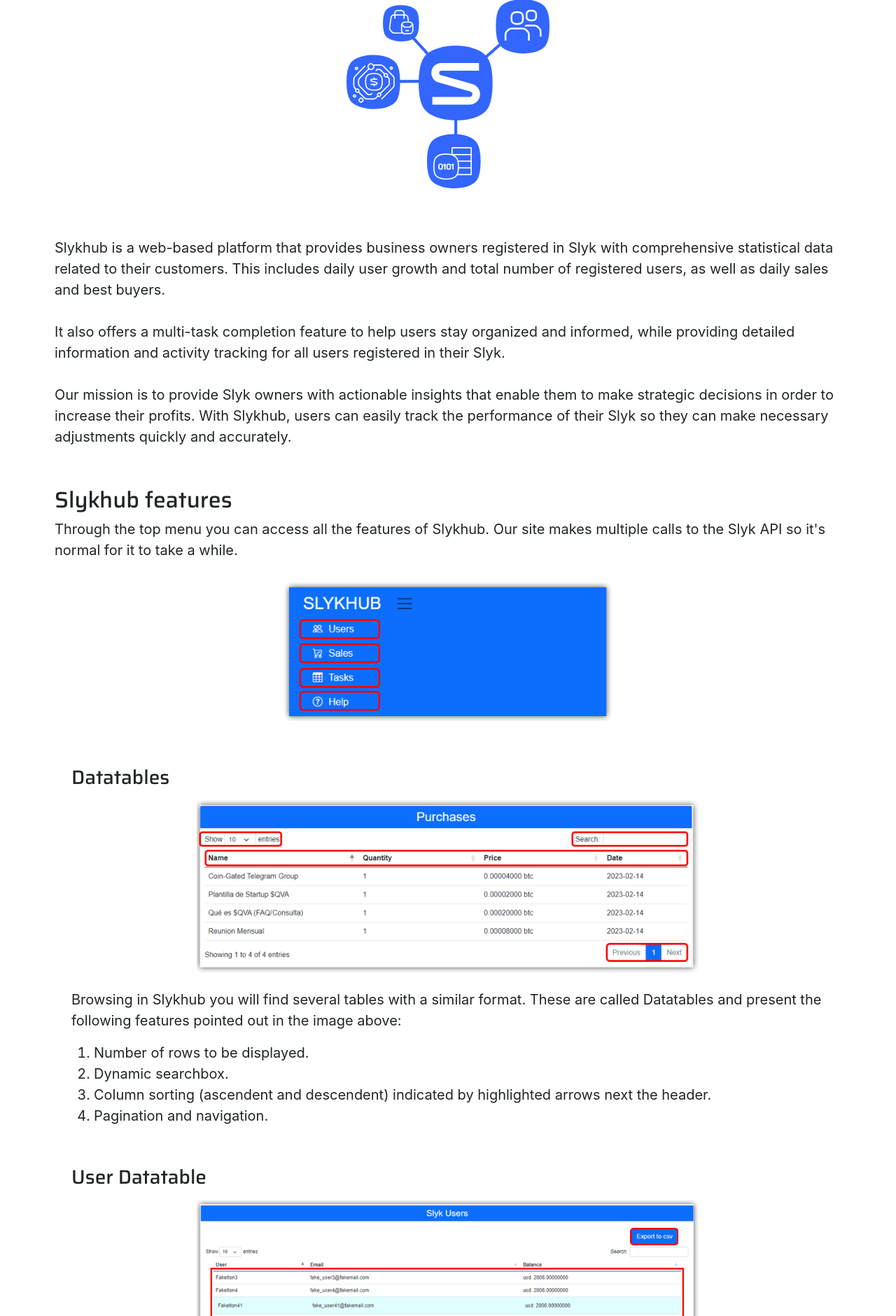
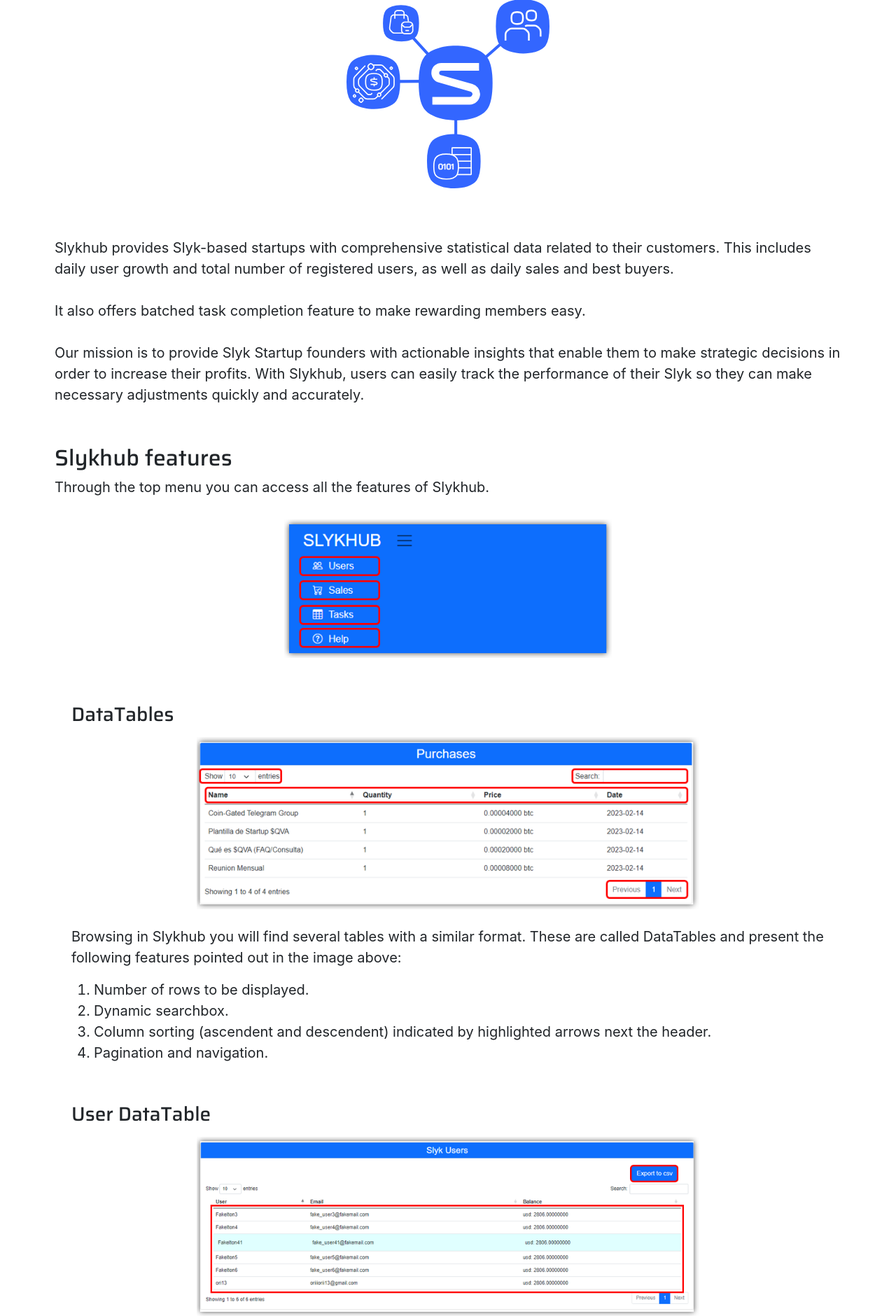
Before and after one commit to abeldarrain/slykhub, a Flask app: page /help/ in a window 1280 px wide. Shown: the part 91-1971 px from the top of the page at 70% size. Run offline with Flask 3, Linux system fonts and the light colour scheme; some libraries are stand-ins or nearby versions.

Commit message:
Update help.html
Some text changes in help.

```diff
--- a/slykhub/templates/help.html
+++ b/slykhub/templates/help.html
@@ -16,20 +16,20 @@
         <div class="img-container text-center">
             <img class="text-center" src="{{url_for('static', filename='img/slykhublogo.svg')}}" alt=""></div>
         </div>
-         <p class="fs-5">Slykhub is a web-based platform that provides business owners registered in Slyk with comprehensive statistical data related to their customers. This includes daily user growth and total number of registered users, as well as daily sales and best buyers.<br><br>
-            It also offers a multi-task completion feature to help users stay organized and informed, while providing detailed information and activity tracking for all users registered in their Slyk.<br><br>
-            Our mission is to provide Slyk owners with actionable insights that enable them to make strategic decisions in order to increase their profits. With Slykhub, users can easily track the performance of their Slyk so they can make necessary adjustments quickly and accurately.</p>
+         <p class="fs-5">Slykhub provides Slyk-based startups with comprehensive statistical data related to their customers. This includes daily user growth and total number of registered users, as well as daily sales and best buyers.<br><br>
+            It also offers batched task completion feature to make rewarding members easy.<br><br>
+            Our mission is to provide Slyk Startup founders with actionable insights that enable them to make strategic decisions in order to increase their profits. With Slykhub, users can easily track the performance of their Slyk so they can make necessary adjustments quickly and accurately.</p>
     </div>
     <div class="container-fluid help-text-wrapper{%if g.user%} container{%endif%}">
           <h2 class="fw-medium">Slykhub features</h1>
-            <p class="fs-5">Through the top menu you can access all the features of Slykhub. Our site makes multiple calls to the Slyk API so it's normal for it to take a while.</p>
+            <p class="fs-5">Through the top menu you can access all the features of Slykhub.</p>
         <div class ="png-container col-md-5 align-items-center text-center"><img class="mb-4 " src="{{url_for('static', filename='img/Slykhub menu example.png')}}" alt=""></div>
     </div>
     <div class="container-fluid help-text-wrapper{%if g.user%} container{%endif%}">
         <div class="container-fluid help-text-wrapper{%if g.user%} container{%endif%}">
-         <h3 class="fw-medium">Datatables</h2>
+         <h3 class="fw-medium">DataTables</h2>
         <div class ="png-container col-md-8 align-items-center text-center"><img class="mb-4 " src="{{url_for('static', filename='img/Slykhub datatable example.png')}}" alt=""></div>
-        <p class="fs-5">Browsing in Slykhub you will find several tables with a similar format. These are called Datatables and present the following features pointed out in the image above:
+        <p class="fs-5">Browsing in Slykhub you will find several tables with a similar format. These are called DataTables and present the following features pointed out in the image above:
         </p><ol class="fs-5">
             <li>Number of rows to be displayed.</li>
             <li>Dynamic searchbox.</li>
@@ -38,23 +38,23 @@
         </ol>
     </div>
         <div class="container-fluid help-text-wrapper{%if g.user%} container{%endif%}">
-             <h3 class="fw-medium"> User Datatable</h2>
+             <h3 class="fw-medium"> User DataTable</h2>
             <div class ="png-container col-md-8 align-items-center text-center"><img class="mb-4 " src="{{url_for('static', filename='img/Slykhub user datatable example.png')}}" alt=""></div>
-            <p class="fs-5">The user datatable is a special datatable whose rows can be accessed to obtain additional information such as bought dproducts, completed tasks and orders purchased.<br>
+            <p class="fs-5">The user DataTable is a special DataTable whose rows can be accessed to obtain additional information such as bought dproducts, completed tasks and orders purchased.<br>
             It also allows the export of all the table data to a csv file.</p>
         </div>
         <div class="container-fluid help-text-wrapper{%if g.user%} container{%endif%}">
-             <h3 class="fw-medium">Task Datatable and task completition</h2>
+             <h3 class="fw-medium">Task DataTable and task completion</h2>
             <div class ="png-container col-md-8 align-items-center text-center"><img class="mb-4 " src="{{url_for('static', filename='img/Slykhub tasks datatable example.png')}}" alt=""></div>
-            <p class="fs-5">The task datatable allows the selection of a task among all enabled tasks in the Slyk as well as multi-selection of users through checkboxes for the completion of the selected task.<br>
-                The "Select All" header will check or uncheck all checkboxes in the current page of the datatable.<br>
+            <p class="fs-5">The task DataTable allows the selection of a task among all enabled tasks in the Slyk as well as multi-selection of users through checkboxes for the completion of the selected task.<br>
+                The "Select All" header will check or uncheck all checkboxes in the current page of the DataTable.<br>
                 When the "Complete Task" button is clicked, the task will be completed for all selected users who have not already completed it. The number of successful completions will be flashed at the top of the table.</p>
         </div>
     </div>
     <div class="container-fluid help-text-wrapper{%if g.user%} container{%endif%}">
          <h3 class="fw-medium">Charts</h2>
         <div class ="png-container col-md-8 align-items-center text-center"><img class="mb-4 " src="{{url_for('static', filename='img/Slykhub line charts example.png')}}" alt=""></div>
-        <p class="fs-5">Charts in slykhub are interactive. The selection in the dropdown menu will change the displayed data.<br>
+        <p class="fs-5">Charts in Slykhub are interactive. The selection in the dropdown menu will change the displayed data.<br>
             In the same way, hovering over any graph will display additional information and clicking on the displayed data sets will skip them.</p>
         <div class ="png-container col-md-5 align-items-center text-center"><img class="mb-4 " src="{{url_for('static', filename='img/Slykhub pie charts example.png')}}" alt=""></div>
     </div>
```
